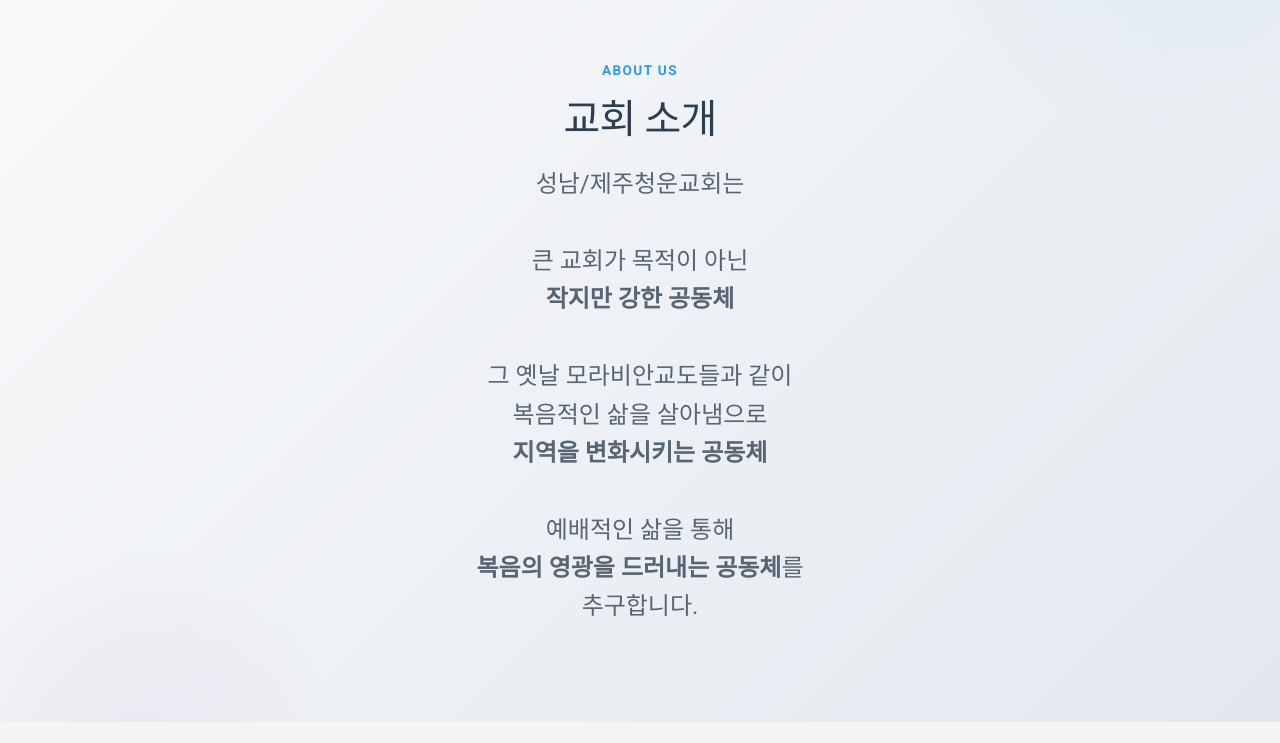
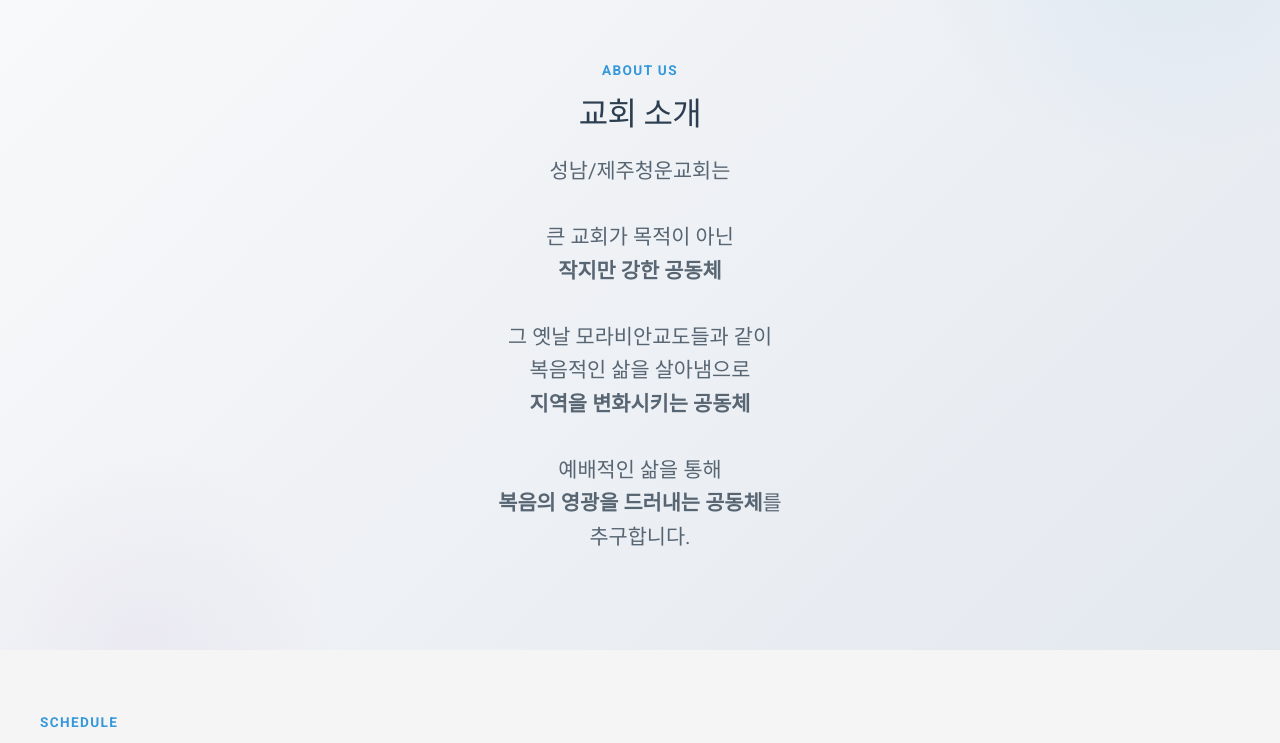
Before and after one commit to yeonzae/sncw_home, a website: page index.html in a window 1280 px wide. Shown: the part 802-1545 px from the top of the page. Drawn offline with nearby package versions, Linux system fonts and the light colour scheme.

Commit message:
layout fixed

```diff
--- a/styles.css
+++ b/styles.css
@@ -540,7 +540,7 @@ body {
 }
 
 .vision-title {
-    font-size: clamp(1.8rem, 4vw, 2.5rem);
+    font-size: clamp(1.8rem, 3.5vw, 2rem);
     font-weight: 300;
     color: #2c3e50;
     margin-bottom: 1.2rem;
@@ -549,7 +549,7 @@ body {
 }
 
 .vision-subtitle {
-    font-size: clamp(1.1rem, 2.5vw, 1.5rem);
+    font-size: clamp(1.1rem, 2.2vw, 1.3rem);
     color: #485765;
     line-height: 1.6;
     font-weight: 400;
```
